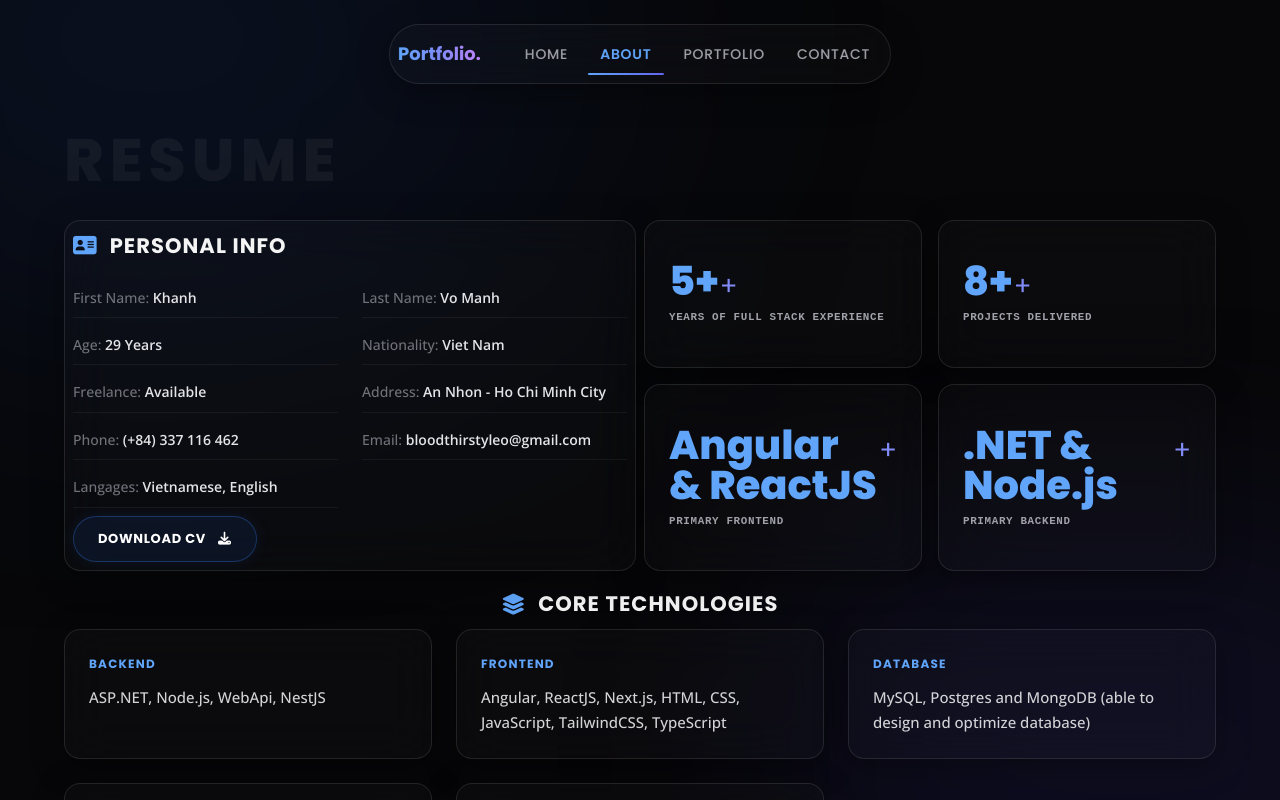
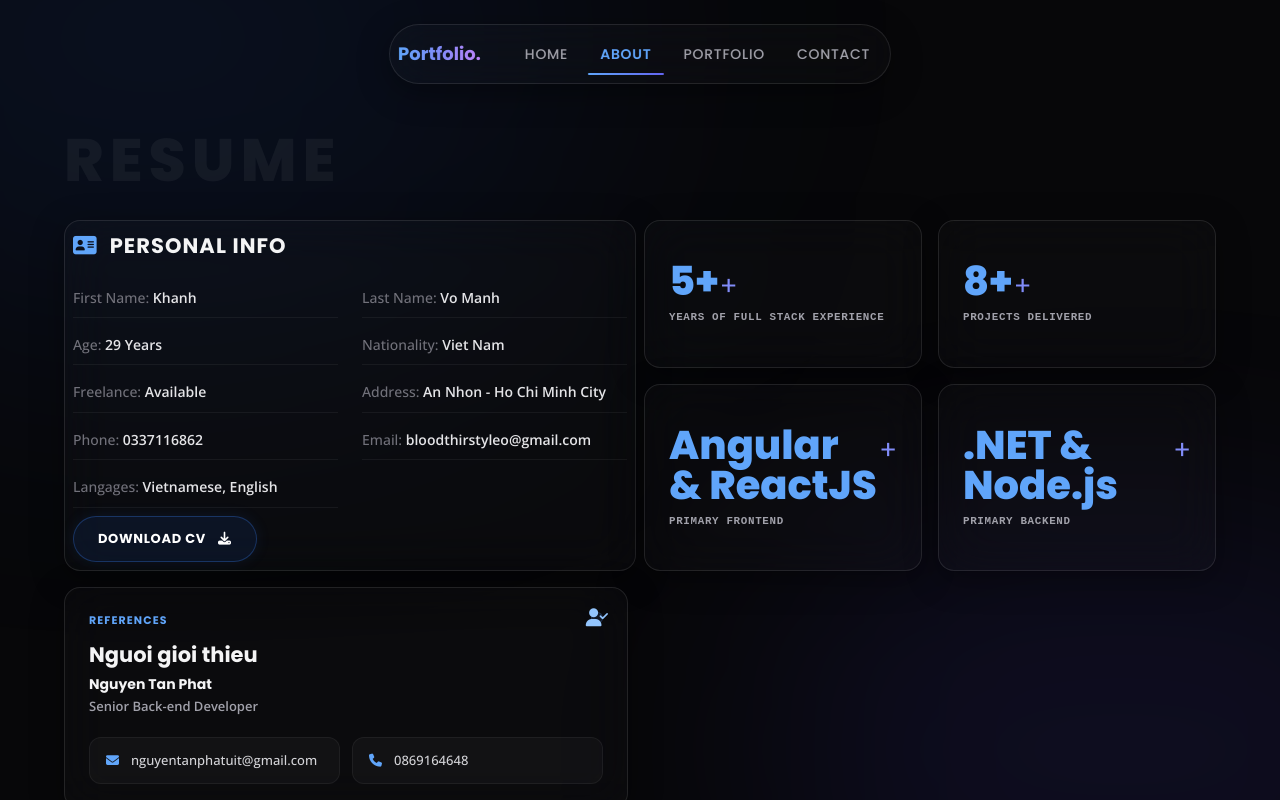
Before and after one commit to bloodthirstyleo/profiles-source, a Next.js app: page /about in a window 1280 px wide. Shown: the top 800 px of the page. Built offline with nearby package versions, Linux system fonts and the light colour scheme.

Commit message:
Update portfolio info and references

```diff
--- a/data/portfolio.json
+++ b/data/portfolio.json
@@ -73,7 +73,7 @@
         {
           "id": 7,
           "type": "Phone",
-          "value": "(+84) 337 116 462"
+          "value": "0337116862"
         },
         {
           "id": 8,
@@ -214,31 +214,124 @@
       "type": "website",
       "src": "",
       "img": "/assets/img/projects/project-2.PNG",
-      "project": "Web Application",
+      "project": "AI Travel Platform",
       "client": "Travel Industry",
+      "role": "Full stack developer",
+      "date": "2025 - Present",
+      "description": "AI-powered travel assistant for destination suggestions, itineraries, and tour booking in Quy Nhon and Gia Lai.",
       "langages": "Next.js, NestJS, TailwindCSS, MySQL, OpenAI, DeepSeek",
       "previewLink": ""
     },
     {
       "id": 2,
-      "title": "Mama's Pizza – Food Ordering & Admin Management",
+      "title": "Mama's Pizza - Food Ordering & Admin Management",
       "type": "website",
       "src": "",
       "img": "/assets/img/projects/project-2.PNG",
       "project": "Food Ordering Platform",
       "client": "Mama's Pizza",
+      "role": "Full stack developer",
+      "date": "2025 - 2026",
+      "description": "Food ordering website and admin management system for restaurant operations.",
       "langages": "Next.js, NestJS, TailwindCSS, MySQL",
       "previewLink": "https://mamapizza.vn/"
     },
     {
       "id": 3,
-      "title": "Thích Tour Management System",
+      "title": "Thich Tour Management System",
       "type": "website",
       "src": "",
       "img": "/assets/img/projects/project-3.PNG",
       "project": "Tour Management System",
-      "client": "Thích Tour",
+      "client": "Thich Tour",
+      "role": "Full stack developer",
+      "date": "2024 - 2026",
+      "description": "Tour management system for operating tours, bookings, and back-office workflows.",
       "langages": "Angular 18, Ant Design, .NET 8, MariaDB, i18n",
+      "previewLink": ""
+    },
+    {
+      "id": 4,
+      "title": "Vidata - E-commerce Platform (Zalo Mini App)",
+      "type": "website",
+      "src": "",
+      "img": "/assets/img/projects/project-2.PNG",
+      "project": "E-commerce Zalo Mini App",
+      "client": "Vidata",
+      "role": "Front-end developer",
+      "date": "2024 - 2024",
+      "description": "E-commerce storefront built as a Zalo Mini App integrated with WooCommerce and WordPress.",
+      "langages": "React.js, Recoil, Zalo Mini App SDK, WooCommerce, WordPress",
+      "previewLink": ""
+    },
+    {
+      "id": 5,
+      "title": "Online Learning Management System for English Center",
+      "type": "website",
+      "src": "",
+      "img": "/assets/img/projects/project-3.PNG",
+      "project": "Learning Management System",
+      "client": "English Center",
+      "role": "Front-end developer",
+      "date": "2023 - 2024",
+      "description": "Online learning platform for English center courses and student management.",
+      "langages": "Angular 16, SSR, .NET 7",
+      "previewLink": ""
+    },
+    {
+      "id": 6,
+      "title": "Thich Tour Booking Website",
+      "type": "website",
+      "src": "",
+      "img": "/assets/img/projects/project-2.PNG",
+      "project": "Tour Booking Website",
+      "client": "Thich Tour",
+      "role": "Front-end developer",
+      "date": "2023 - 2023",
+      "description": "Public tour booking website for browsing packages and sending booking requests.",
+      "langages": "WordPress, JavaScript",
+      "previewLink": ""
+    },
+    {
+      "id": 7,
+      "title": "Houzi Real Estate Platform",
+      "type": "website",
+      "src": "",
+      "img": "/assets/img/projects/project-3.PNG",
+      "project": "Real Estate Platform",
+      "client": "Houzi",
+      "role": "Front-end developer & Mobile App",
+      "date": "2022 - 2023",
+      "description": "Real estate platform with web and mobile app experiences for property discovery.",
+      "langages": "WordPress, Flutter, .NET 6",
+      "previewLink": ""
+    },
+    {
+      "id": 8,
+      "title": "Bahnar Dictionary Website",
+      "type": "website",
+      "src": "",
+      "img": "/assets/img/projects/project-2.PNG",
+      "project": "Dictionary Website",
+      "client": "Bahnar Dictionary",
+      "role": "Front-end developer",
+      "date": "2022 - 2022",
+      "description": "Dictionary website for Bahnar language lookup and content browsing.",
+      "langages": "Angular 14, .NET 6",
+      "previewLink": ""
+    },
+    {
+      "id": 9,
+      "title": "Kindergarten Management System",
+      "type": "website",
+      "src": "",
+      "img": "/assets/img/projects/project-3.PNG",
+      "project": "School Management System",
+      "client": "Kindergarten",
+      "role": "Front-end developer",
+      "date": "2021 - 2022",
+      "description": "Management system for kindergarten administration and daily operations.",
+      "langages": "Angular 14, .NET 6",
       "previewLink": ""
     }
   ],
@@ -260,11 +353,11 @@
     }
   ],
   "footer": {
-    "name": "Phat Nguyen Tan",
-    "tagline": ".NET Web Developer — Ho Chi Minh City",
-    "email": "nguyentanphatuit@mail.com",
-    "phone": "(+84) 869 164 648",
-    "copyright": "2026 Phat Nguyen Tan. All rights reserved."
+    "name": "Vo Manh Khanh",
+    "tagline": "Full Stack Web Developer - Ho Chi Minh City",
+    "email": "bloodthirstyleo@gmail.com",
+    "phone": "0337116862",
+    "copyright": "2026 Vo Manh Khanh. All rights reserved."
   },
   "hobbies": [
     {
@@ -304,7 +397,10 @@
           "name": "Node.js",
           "primary": true
         },
-        { "name": "NestJS", "primary": true },
+        {
+          "name": "NestJS",
+          "primary": true
+        },
         {
           "name": "ASP.NET Core",
           "primary": false
@@ -354,7 +450,10 @@
           "name": "Next.js",
           "primary": true
         },
-        { "name": "Tailwind CSS", "primary": true },
+        {
+          "name": "Tailwind CSS",
+          "primary": true
+        },
         {
           "name": "CSS3",
           "primary": true
@@ -414,5 +513,13 @@
         }
       ]
     }
+  ],
+  "references": [
+    {
+      "name": "Nguyen Tan Phat",
+      "role": "Senior Back-end Developer",
+      "email": "nguyentanphatuit@gmail.com",
+      "phone": "0869164648"
+    }
   ]
 }
--- a/data/siteData.ts
+++ b/data/siteData.ts
@@ -19,7 +19,8 @@ export interface ExperienceItem {
 export interface EducationItem { id: number; date: string; title: string; unv: string; desc: string; }
 export interface SkillItem { id: number; name: string; value: string; }
 export interface BlogPost { id: number; author: string; date: string; tags: string; title: string; img: string; desc: string; }
-export interface PortfolioWork { id: number; src: string; category: string; title: string; link?: string; }
+export interface PortfolioWork { id: number; src: string; category: string; title: string; link?: string; project?: string; client?: string; role?: string; date?: string; description?: string; langages?: string; }
+export interface ReferenceInfo { name: string; role: string; email: string; phone: string; }
 export interface HomeData { name: string; role: string; photo: string; photoMobile: string; }
 
 /* ─── Home data ─── */
@@ -37,6 +38,7 @@ export const techStack: TechStackItem[] = data.techStack || [];
 export const experience: ExperienceItem[] = data.experience || [];
 export const education: EducationItem[] = data.education || [];
 export const skills: SkillItem[] = data.skills || [];
+export const references: ReferenceInfo[] = data.references || [];
 
 /* ─── Portfolio works ─── */
 export const portfolioWorks: PortfolioWork[] = (data.portfolio || []).map(
@@ -46,6 +48,12 @@ export const portfolioWorks: PortfolioWork[] = (data.portfolio || []).map(
     category: item.type || "Project",
     title: item.title,
     link: item.previewLink || undefined,
+    project: item.project,
+    client: item.client,
+    role: item.role,
+    date: item.date,
+    description: item.description,
+    langages: item.langages,
   })
 );
 
--- a/sections/AboutSection.tsx
+++ b/sections/AboutSection.tsx
@@ -9,6 +9,7 @@ import {
   skills,
   experience,
   education,
+  references,
 } from "@/data/siteData";
 
 const basePath = process.env.NEXT_PUBLIC_BASE_PATH || "";
@@ -79,6 +80,56 @@ export default function AboutSection() {
             ))}
           </div>
         </div>
+
+        {references.length > 0 && (
+          <div className="mb-16">
+            <div className="grid grid-cols-1 md:grid-cols-2 gap-6">
+              {references.map((reference) => (
+                <div
+                  key={reference.email}
+                  className="glass-panel glass-panel-hover p-6 rounded-2xl border border-blue-400/20 bg-blue-500/[0.03]"
+                >
+                  <div className="flex items-start justify-between gap-4 mb-5">
+                    <div>
+                      <span className="text-[11px] font-bold uppercase tracking-widest text-blue-400 block mb-2">
+                        References
+                      </span>
+                      <h3 className="text-fs-21 font-bold text-zinc-100">
+                        Nguoi gioi thieu
+                      </h3>
+                      <p className="mt-1 text-fs-14 font-bold text-zinc-100">
+                        {reference.name}
+                      </p>
+                      <p className="text-fs-13 font-semibold text-zinc-400 font-Open-sans mt-1">
+                        {reference.role}
+                      </p>
+                    </div>
+                    <div className="w-12 h-12 rounded-full bg-blue-500/10 border border-blue-400/20 flex items-center justify-center text-blue-300 shrink-0">
+                      <i className="fa-solid fa-user-check text-fs-18" />
+                    </div>
+                  </div>
+
+                  <div className="grid grid-cols-1 sm:grid-cols-2 gap-3 font-Open-sans text-fs-13">
+                    <a
+                      href={"mailto:" + reference.email}
+                      className="flex items-center gap-3 rounded-xl border border-white/5 bg-white/[0.03] px-4 py-3 text-zinc-300 hover:text-blue-300 transition-colors"
+                    >
+                      <i className="fa-solid fa-envelope text-blue-400" />
+                      <span className="break-all">{reference.email}</span>
+                    </a>
+                    <a
+                      href={"tel:" + reference.phone}
+                      className="flex items-center gap-3 rounded-xl border border-white/5 bg-white/[0.03] px-4 py-3 text-zinc-300 hover:text-blue-300 transition-colors"
+                    >
+                      <i className="fa-solid fa-phone text-blue-400" />
+                      <span>{reference.phone}</span>
+                    </a>
+                  </div>
+                </div>
+              ))}
+            </div>
+          </div>
+        )}
 
         {/* Bento Row 2: Tech Stack Category */}
         <div className="mb-16">
--- a/sections/PortfolioSection.tsx
+++ b/sections/PortfolioSection.tsx
@@ -77,11 +77,21 @@ export default function PortfolioSection() {
               {/* Text Information */}
               <div className="px-1">
                 <span className="text-[10px] font-bold uppercase tracking-widest text-blue-400 block mb-1">
-                  {work.category}
+                  {[work.category, work.date].filter(Boolean).join(" / ")}
                 </span>
                 <h5 className="text-fs-16 font-bold text-zinc-100 group-hover:text-blue-400 transition-colors duration-300">
                   {work.title}
                 </h5>
+                {work.role && (
+                  <p className="mt-2 text-fs-12 font-semibold text-zinc-400 font-Open-sans">
+                    {work.role}
+                  </p>
+                )}
+                {work.langages && (
+                  <p className="mt-2 text-fs-12 text-zinc-500 font-Open-sans leading-relaxed line-clamp-2">
+                    {work.langages}
+                  </p>
+                )}
               </div>
             </div>
           ))}
```
